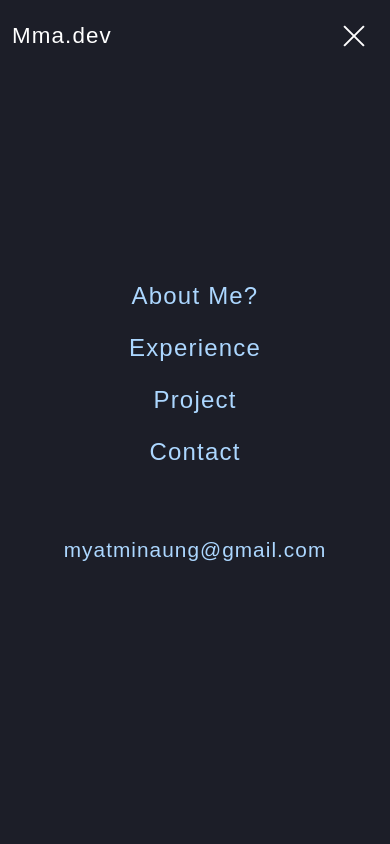
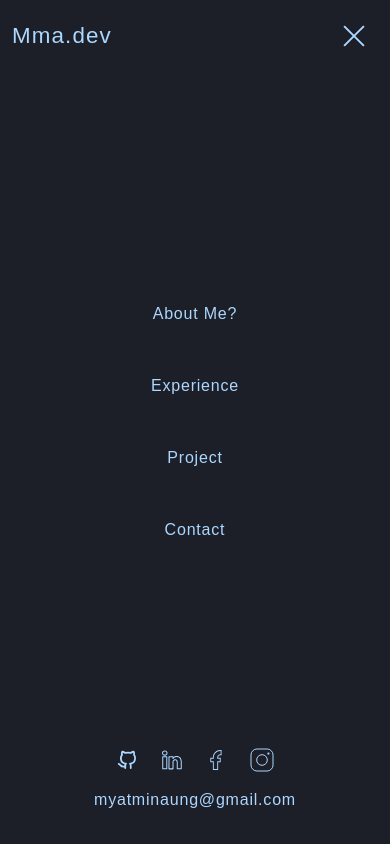
Before and after one commit to myatminag/myatminaung.v1, a Next.js app: page / in a window 390 px wide. Both pictures are taken after a click on the button 354 px from the left and 36 px from the top of the page. Shown: the top 844 px of the page. Built offline with nearby package versions, Linux system fonts and the light colour scheme.

Commit message:
update: mobile menu nav

```diff
--- a/components/Header.jsx
+++ b/components/Header.jsx
@@ -1,7 +1,12 @@
+import Link from "next/link";
 import { useEffect, useState } from "react";
 import { Squeeze as Hamburger } from "hamburger-react";
 import { motion } from "framer-motion";
 
+import GithubIcon from './icons/GithubIcon';
+import LinkedInIcon from './icons/LinkedInIcon';
+import FacebookIcon from './icons/FacebookIcon';
+import InstagramIcon from './icons/InstagramIcon';
 import { scrollToSection } from "@/utils/scrollToSection";
 
 const Header = ({ expRef, aboutRef, projectRef, contactRef }) => {
@@ -14,17 +19,6 @@ const Header = ({ expRef, aboutRef, projectRef, contactRef }) => {
         { id: 3, label: "Project", ref: projectRef },
         { id: 4, label: "Contact", ref: contactRef },
     ];
-
-    // scroll and change nav bgColor
-    const [changeBgColor, setChangeBgColor] = useState(false);
-
-    const handleScrollBgColor = () => {
-        if (window.scrollY >= 50) {
-            setChangeBgColor(true);
-        } else {
-            setChangeBgColor(false);
-        }
-    };
 
     // Mobile menu animation
     const menu = {
@@ -40,14 +34,6 @@ const Header = ({ expRef, aboutRef, projectRef, contactRef }) => {
     };
 
     useEffect(() => {
-        window.addEventListener("scroll", handleScrollBgColor);
-
-        return () => {
-            window.removeEventListener("scroll", handleScrollBgColor);
-        }
-    }, []);
-
-    useEffect(() => {
         if (isOpen) {
             document.body.style.overflow = 'hidden'
         } else {
@@ -56,14 +42,10 @@ const Header = ({ expRef, aboutRef, projectRef, contactRef }) => {
     }, [isOpen]);
 
     return (
-        <nav className={
-                changeBgColor ?
-                "fixed top-0 w-full z-50 bg-[#1c1e28] backdrop-blur-[10px] shadow-[0 8px 32px 0 rgba( 16, 17, 16, 0.25 )]" :
-                "fixed top-0 w-full z-50"
-            }>
+        <nav className="fixed top-0 w-full z-50 bg-[#1c1e28]">
             <div className="flex items-center justify-between py-3 px-3 lg:py-6 lg:px-[10%]">
                 <div className="sticky z-[150] top-0 right-0">
-                    <p className="text-[#FFFFFF] text-[1.4rem] font-[400] tracking-wider">
+                    <p className="text-[#acd7ff] text-[1.4rem] font-[400] tracking-wider">
                         Mma.dev
                     </p>
                 </div>
@@ -79,24 +61,24 @@ const Header = ({ expRef, aboutRef, projectRef, contactRef }) => {
                         toggled={isOpen}
                         toggle={setIsOpen}
                         size={28}
-                        color="#ffffff"
+                        color="#acd7ff"
                         label="menu"
                     />
                 </div>
                 {isOpen && (
                     <motion.div
                         variants={menu}
-                        initial={{ height: 0, opacity: 0 }}
-                        animate={{ height: "100vh", opacity: 1 }}
-                        transition={{ duration: 0.5 }}
+                        initial={{ x: 100, opacity: 0 }}
+                        animate={{ x: 0, opacity: 1 }}
                         exit="exit"
+                        transition={{ duration: 0.4 }}
                         className="fixed z-[100] bottom-0 top-0 right-0 left-0 w-full h-[100vh] overflow-hidden bg-[#1c1e28]"
                     >
-                        <div className="min-h-screen w-screen flex flex-col items-center justify-center">
-                            <div className="flex flex-col items-center justify-center gap-y-4">
+                        <div className="min-h-screen w-screen relative flex flex-col items-center justify-center">
+                            <div className="flex flex-col items-center justify-center gap-y-12">
                                 {navigation.map((nav) => (
                                     <p
-                                        className="text-[#acd7ff] text-[1.5rem] font-[400] tracking-wider"
+                                        className="header-nav"
                                         key={nav.id}
                                         onClick={() => {
                                             setIsOpen(!isOpen)
@@ -107,9 +89,29 @@ const Header = ({ expRef, aboutRef, projectRef, contactRef }) => {
                                     </p>
                                 ))}
                             </div>
-                            <p className="mt-16 text-[#acd7ff] text-[1.3rem] tracking-wider">
-                                myatminaung@gmail.com
-                            </p>
+                            <div className="absolute bottom-8">
+                                <div className="mb-4 flex items-center justify-center gap-x-6">
+                                    <Link aria-label="Github" target='__blank' href="https://github.com/MyatminAung2001">
+                                        <GithubIcon />
+                                    </Link>
+                                    <Link aria-label="LinkedIn" target='__blank' href="https://www.linkedin.com/in/myat-min-aung-830039245">
+                                        <LinkedInIcon />
+                                    </Link>
+                                    <Link aria-label="Facebook" target='__blank' href="https://www.facebook.com/profile.php?id=100008542208276">
+                                        <FacebookIcon />
+                                    </Link>
+                                    <Link aria-label="Instagram" target='__blank' href="https://www.instagram.com/iri_diam">
+                                        <InstagramIcon />
+                                    </Link>
+                                </div>
+                                <Link
+                                    target="__blank"
+                                    href="mailto:myatminaung.dev@gmail.com"
+                                    className="text-[#acd7ff] tracking-wider"
+                                >
+                                    myatminaung@gmail.com
+                                </Link>
+                            </div>
                         </div>
                     </motion.div>
                 )}
--- a/components/HeroSection.jsx
+++ b/components/HeroSection.jsx
@@ -12,7 +12,7 @@ const HeroSection = ({ homeRef, aboutRef }) => {
     const router = useRouter();
 
     return (
-        <section ref={homeRef} className="pt-[2rem] lg:px-[15%] relative">
+        <section ref={homeRef} className="pt-[5rem] lg:px-[15%] relative">
             <div className="hidden lg:block lg:absolute lg:bottom-14 lg:left-[50%] lg:translate-x-[-50%]">
                 <motion.div
                     onClick={() => scrollToSection(aboutRef)}
```
